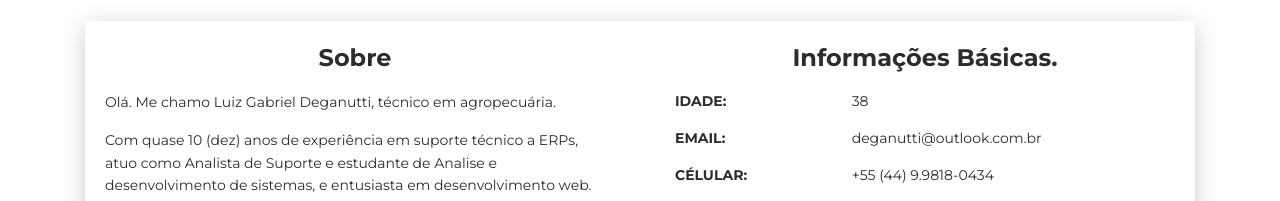
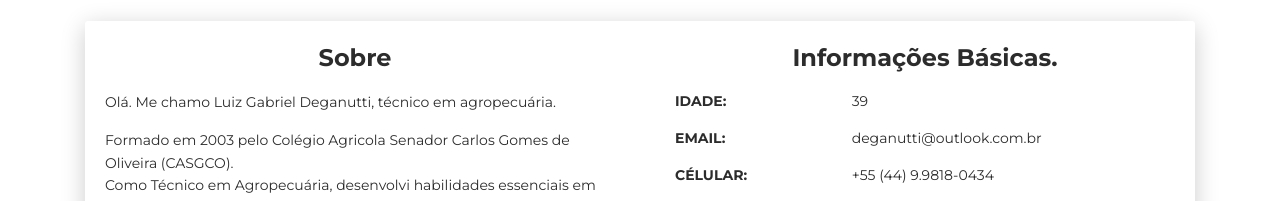
Before and after one commit to deganutti/deganutti.github.io, a plain HTML site: page index.html in a window 1280 px wide. Shown: the part 599-800 px from the top of the page. Drawn offline with Linux system fonts and the light colour scheme.

Commit message:
Update index.html

```diff
--- a/index.html
+++ b/index.html
@@ -79,7 +79,7 @@
                                     <div class="card-body">
                                         <div class="h4 mt-0 title">Sobre</div>
                                         <p>Olá. Me chamo Luiz Gabriel Deganutti, técnico em agropecuária.</p>
-                                        <p>Com quase 10 (dez) anos de experiência em suporte técnico a ERPs, atuo como Analista de Suporte e estudante de Analise e desenvolvimento de sistemas, e entusiasta em desenvolvimento web.
+                                        <p>Formado em 2003 pelo Colégio Agricola Senador Carlos Gomes de Oliveira (CASGCO). </br> Como Técnico em Agropecuária, desenvolvi habilidades essenciais em manejo de culturas, criação animal, gestão de recursos naturais e implementação de técnicas sustentáveis. Além disso, participei ativamente de projetos práticos que me permitiram aplicar meus conhecimentos teóricos em situações do mundo real </br>
 
                                         </p>
                                     </div>
@@ -89,7 +89,7 @@
                                         <div class="h4 mt-0 title">Informações Básicas.</div>
                                         <div class="row">
                                             <div class="col-sm-4"><strong class="text-uppercase">Idade:</strong></div>
-                                            <div class="col-sm-8">38</div>
+                                            <div class="col-sm-8">39</div>
                                         </div>
                                         <div class="row mt-3">
                                             <div class="col-sm-4"><strong class="text-uppercase">Email:</strong></div>
```
